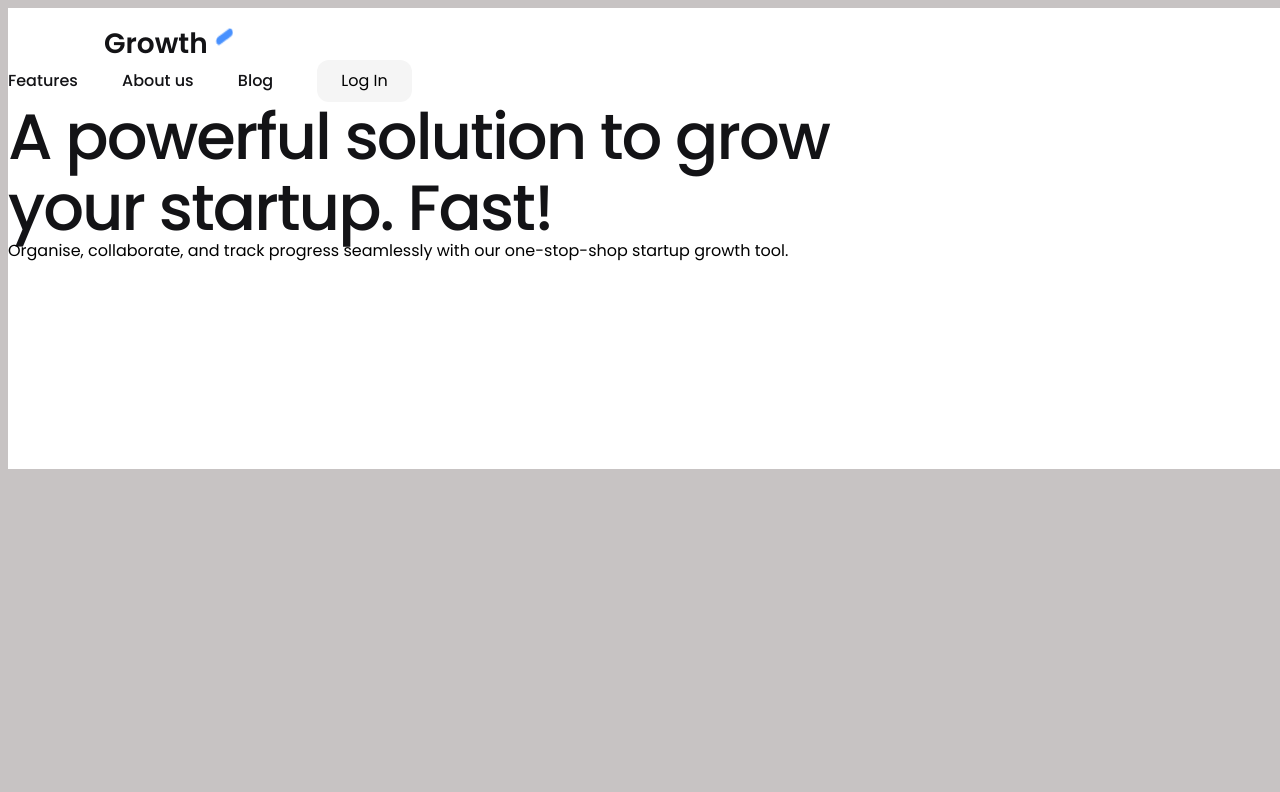
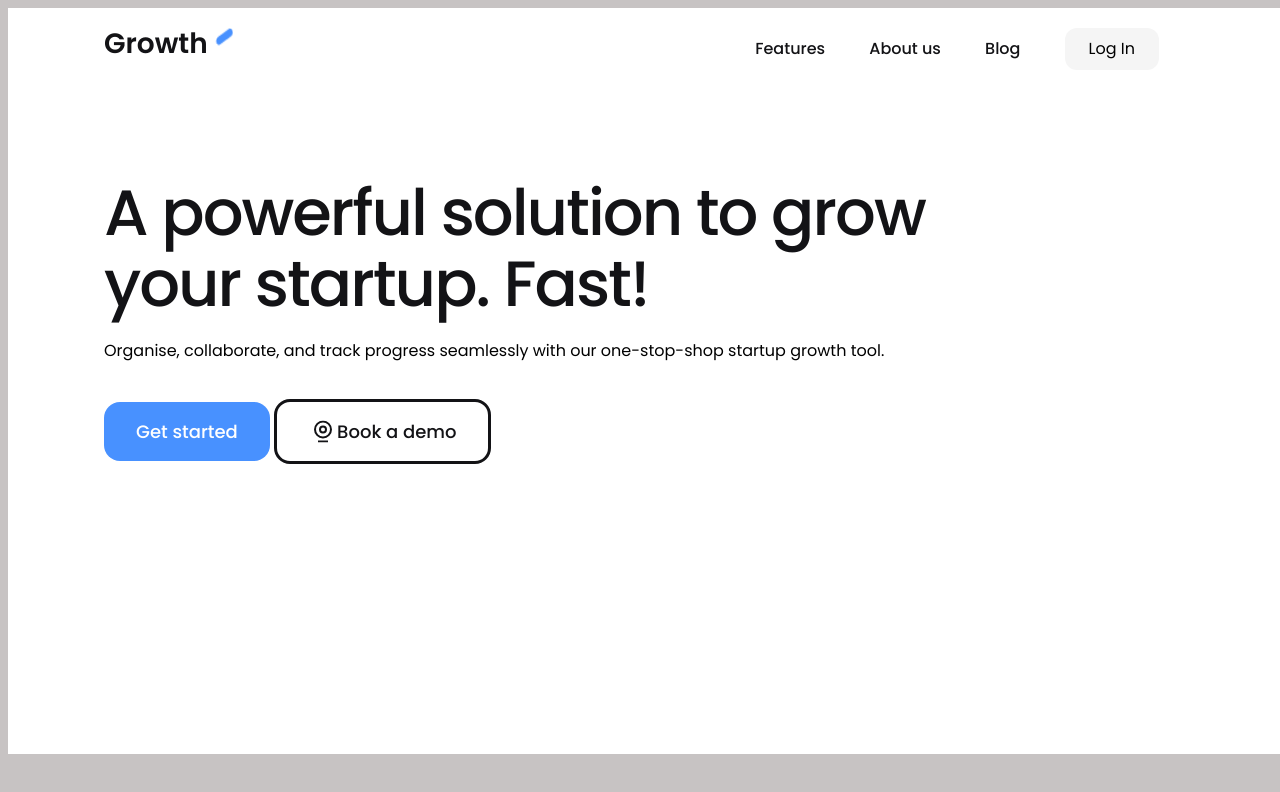
Before and after one commit to illiardi/orders-web-page, a plain HTML site: page index.html in a window 1280 px wide. Shown: the top 792 px of the page. Drawn offline with Linux system fonts and the light colour scheme.

Commit message:
little update file

```diff
--- a/index.html
+++ b/index.html
@@ -31,12 +31,14 @@
     <section class="hero_container">
       <div class="header_hero_page">
         <div class="title_hero_page">
+          <div class="logotype_block">
             <h1 class="title_head">Growth</h1>
             <img
               class="head_line"
               src="assets/main_line_icon_blue.png"
               alt="Item pade - Head Blue Line" />
           </div>
+
           <nav class="nav_in_the_page">
             <a
               class="link"
@@ -58,13 +60,19 @@
             </a>
             <button class="push_info" type="submit">Log In</button>
           </nav>
+        </div>
         <div class="main_block">
           <h2 class="main_title">A powerful solution to grow your startup. Fast!</h2>
           <p class="descripion">
             Organise, collaborate, and track progress seamlessly with our one-stop-shop
             startup growth tool.
           </p>
-          <div class="schematic_block"></div>
+        </div>
+        <div class="previev_block">
+          <div class="button_space">
+            <button class="get_start" type="submit">Get started</button>
+            <button class="push_demo" type="submit">Book a demo</button>
+          </div>
         </div>
       </div>
     </section>
--- a/style-hp.css
+++ b/style-hp.css
@@ -33,10 +33,16 @@ p {
 
 .hero_container .header_hero_page .title_hero_page {
   display: flex;
+  flex-direction: row;
+  justify-content: space-between;
+  width: 1247px;
 
   /* margin-right: 750px; */
 }
 
+.hero_container .header_hero_page .title_hero_page .logotype_block {
+  display: flex;
+}
 .header_hero_page .title_hero_page .title_head {
   color: #131316;
   font-feature-settings: "clig" off, "liga" off;
@@ -59,6 +65,7 @@ p {
 }
 
 .header_hero_page .nav_in_the_page {
+  margin-right: 96px;
 }
 
 .header_hero_page .nav_in_the_page .link {
@@ -85,6 +92,13 @@ p {
   border: none;
 }
 
+.header_hero_page .main_block {
+  margin-top: 108px;
+  margin-left: 96px;
+  margin-right: 468px;
+  margin-bottom: 40px;
+}
+
 .header_hero_page .main_block .main_title {
   color: #131316;
   /* font-feature-settings: "clig" off, "liga" off; */
@@ -93,6 +107,8 @@ p {
   line-height: 110%; /* 70.4px */
   letter-spacing: -2px;
   width: 824px;
+  margin-bottom: 24px;
+  margin-right: 52px;
 }
 
 .header_hero_page .main_block .description {
@@ -101,6 +117,56 @@ p {
   font-weight: 400;
   line-height: 160%; /* 32px */
   width: 611px;
+  margin-right: 52px;
+}
+
+.hero_container .header_hero_page .previev_block {
+  width: 1440px;
+  background-color: #fff;
+}
+
+.hero_container .header_hero_page .previev_block .button_space {
+  margin-left: 96px;
+  margin-bottom: 80px;
+  margin-right: 242px;
+  margin-top: 40px;
+}
+
+.hero_container .header_hero_page .previev_block .button_space .get_start {
+  display: inline-flex;
+  padding: 16px 32px;
+  justify-content: center;
+  align-items: center;
+  gap: 10px;
+  border-radius: 16px;
+  background-color: #4891ff;
+  color: #fff;
+  font-size: 18px;
+  font-weight: 500;
+  line-height: 150%; /* 27px */
+  border: none;
+}
+
+.hero_container .header_hero_page .previev_block .button_space .push_demo {
+  display: inline-flex;
+  padding: 16px 32px;
+  justify-content: center;
+  align-items: center;
+  gap: 10px;
+  border-radius: 16px;
+  background-color: #f5f5f5;
+  color: #131316;
+  font-size: 18px;
+  font-weight: 500;
+  line-height: 150%; /* 27px */
+  border: solid;
+  background: url(assets/dot_&_line_icon.svg) no-repeat right;
+  background-position-y: calc(100% - 18px);
+  background-position-x: calc(100% - 156px);
+  padding-left: 60px;
+  padding-right: 32px;
+  padding-top: 16px;
+  padding-bottom: 16px;
 }
 
 /* Section 2 Row-Reverse */
```
Lines whose indentation alone changed are shown as unchanged.
